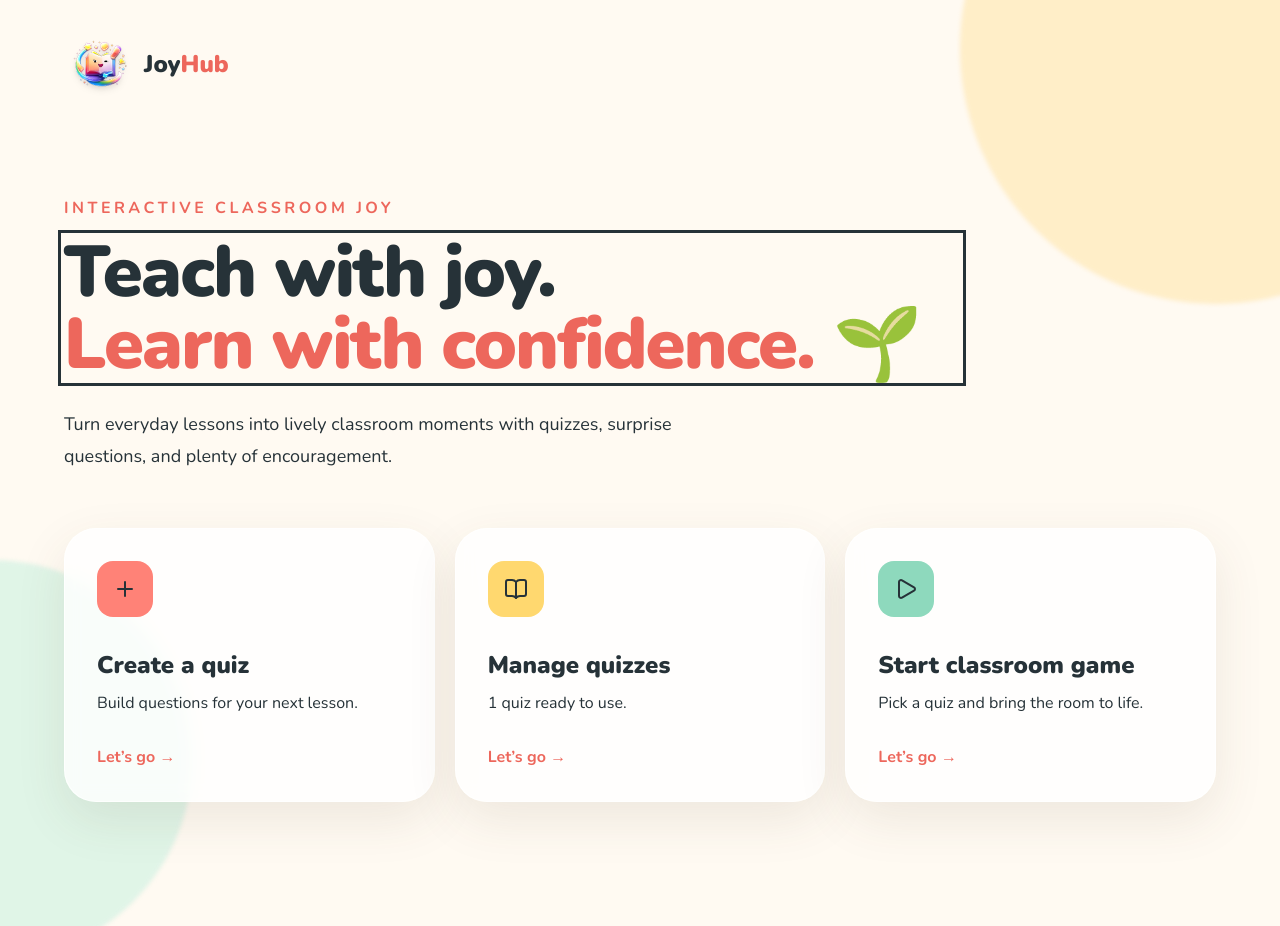
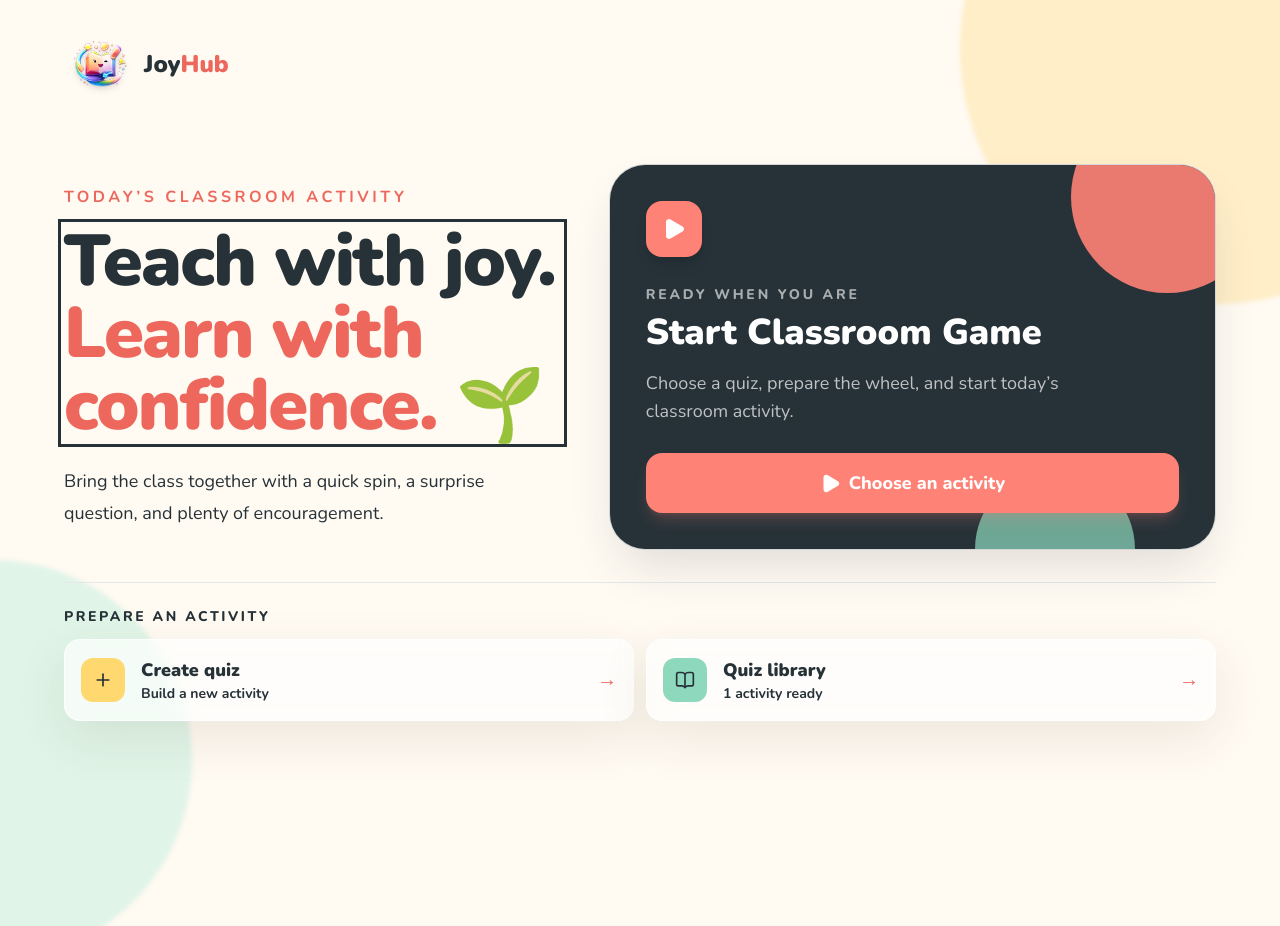
Before and after one commit to khinmyatthu2193/JoyHub, a React (Vite) app: page / in a window 1280 px wide. After the commit the page ends 813 px from the top, so only its background shows below. Built offline with nearby package versions, Linux system fonts and the light colour scheme.

Commit message:
feat: prioritize classroom launch on home

```diff
--- a/src/App.tsx
+++ b/src/App.tsx
@@ -132,7 +132,7 @@
   const updateGame = (next: GameState) => { setGame(next); storage.saveGame(next) }
 
   return <Shell onHome={goHome}>
-    {view === 'dashboard' ? <Dashboard key="dashboard" quizCount={quizzes.length} onCreate={() => editQuiz()} onManage={() => setView('quizzes')} onStart={() => setView('setup')} hasGame={Boolean(game)} onResume={() => setView('game')} /> :
+    {view === 'dashboard' ? <Dashboard key="dashboard" quizCount={quizzes.length} game={game} activeQuiz={quizzes.find(q => q.id === game?.quizId)} onCreate={() => editQuiz()} onManage={() => setView('quizzes')} onStart={() => setView('setup')} onResume={() => setView('game')} /> :
       view === 'quizzes' ? <QuizList key="quizzes" quizzes={quizzes} onBack={goHome} onCreate={() => editQuiz()} onEdit={editQuiz} onDelete={removeQuiz} /> :
       view === 'editor' && draft ? <QuizEditor key="editor" draft={draft} setDraft={setDraft} errors={errors} onBack={() => setView('quizzes')} onSave={validateAndSave} /> :
       view === 'setup' ? <ClassSetup key="setup" quizzes={quizzes} selected={selectedQuizId} setSelected={setSelectedQuizId} settings={classSettings} setSettings={setClassSettings} errors={errors} onBack={goHome} onStart={startGame} /> :
@@ -140,14 +140,26 @@
   </Shell>
 }
 
-function Dashboard({ quizCount, onCreate, onManage, onStart, hasGame, onResume }: { quizCount: number; onCreate: () => void; onManage: () => void; onStart: () => void; hasGame: boolean; onResume: () => void }) {
+function Dashboard({ quizCount, game, activeQuiz, onCreate, onManage, onStart, onResume }: { quizCount: number; game: GameState | null; activeQuiz?: Quiz; onCreate: () => void; onManage: () => void; onStart: () => void; onResume: () => void }) {
   const headingRef = useHeadingFocus()
-  const actions = [
-    { title: 'Create a quiz', text: 'Build questions for your next lesson.', icon: Plus, color: 'bg-coral', action: onCreate },
-    { title: 'Manage quizzes', text: `${quizCount} ${quizCount === 1 ? 'quiz' : 'quizzes'} ready to use.`, icon: BookOpen, color: 'bg-sun', action: onManage },
-    { title: hasGame ? 'Resume classroom game' : 'Start classroom game', text: hasGame ? 'Your classroom progress is safely stored.' : 'Pick a quiz and bring the room to life.', icon: Play, color: 'bg-mint', action: hasGame ? onResume : onStart },
+  const hasGame = Boolean(game)
+  const completed = game?.completedQuestionIds.length ?? 0
+  const total = activeQuiz?.questions.length ?? 0
+  const progress = total ? Math.min(100, completed / total * 100) : 0
+  const secondaryActions = [
+    { title: 'Create quiz', text: 'Build a new activity', icon: Plus, color: 'bg-sun', action: onCreate },
+    { title: 'Quiz library', text: `${quizCount} ${quizCount === 1 ? 'activity' : 'activities'} ready`, icon: BookOpen, color: 'bg-mint', action: onManage },
   ]
-  return <section className="py-16 sm:py-24"><p className="eyebrow">Interactive classroom joy</p><h1 ref={headingRef} tabIndex={-1} className="max-w-4xl text-5xl font-black leading-[.98] tracking-tight text-ink outline-none sm:text-7xl">Teach with joy.<br /><span className="text-coral">Learn with confidence.</span> 🌱</h1><p className="mt-7 max-w-2xl text-lg leading-8 text-ink/65">Turn everyday lessons into lively classroom moments with quizzes, surprise questions, and plenty of encouragement.</p><div className="mt-14 grid gap-5 md:grid-cols-3">{actions.map((a, i) => <motion.button key={a.title} initial={{ opacity: 0, y: 22 }} animate={{ opacity: 1, y: 0 }} transition={{ delay: i * .07 }} whileHover={{ y: -6 }} onClick={a.action} className="card text-left"><span className={`grid h-14 w-14 place-items-center rounded-2xl ${a.color}`}><a.icon /></span><h2 className="mt-8 text-2xl font-black">{a.title}</h2><p className="mt-2 leading-7 text-ink/60">{a.text}</p><span className="mt-7 inline-block font-bold text-coral">Let’s go →</span></motion.button>)}</div></section>
+  return <section className="py-10 sm:py-14 lg:py-16"><div className="grid items-center gap-8 lg:grid-cols-[.9fr_1.1fr] lg:gap-12">
+    <div><p className="eyebrow">Today’s classroom activity</p><h1 ref={headingRef} tabIndex={-1} className="max-w-3xl text-5xl font-black leading-[.98] tracking-tight text-ink outline-none sm:text-7xl">Teach with joy.<br /><span className="text-coral">Learn with confidence.</span> 🌱</h1><p className="mt-6 max-w-xl text-lg leading-8 text-ink/65">Bring the class together with a quick spin, a surprise question, and plenty of encouragement.</p></div>
+    <motion.section initial={{ opacity: 0, y: 18 }} animate={{ opacity: 1, y: 0 }} className="relative overflow-hidden rounded-[2.25rem] border border-white/80 bg-[#263238] p-7 text-white shadow-2xl shadow-[#263238]/15 sm:p-9" aria-labelledby="classroom-launch-title">
+      <span className="absolute -right-12 -top-16 h-48 w-48 rounded-full bg-[#ff8277]/90" aria-hidden="true" /><span className="absolute -bottom-20 right-20 h-40 w-40 rounded-full bg-[#8ed9bd]/70" aria-hidden="true" />
+      <div className="relative"><span className="grid h-14 w-14 place-items-center rounded-2xl bg-coral text-white shadow-lg shadow-black/10"><Play fill="currentColor" aria-hidden="true" /></span><p className="mt-7 text-sm font-extrabold uppercase tracking-[.2em] text-white/60">{hasGame ? 'Saved classroom' : 'Ready when you are'}</p><h2 id="classroom-launch-title" className="mt-2 text-3xl font-black sm:text-4xl">{hasGame ? 'Continue Classroom' : 'Start Classroom Game'}</h2>
+        {hasGame ? <div className="mt-5 rounded-2xl bg-white/10 p-4"><p className="text-xl font-black">{activeQuiz?.title ?? 'Saved classroom activity'}</p><div className="mt-3 flex items-center justify-between gap-3 text-sm font-bold text-white/75"><span>{total ? `${completed} of ${total} questions complete` : `${completed} questions complete`}</span>{total > 0 && <span>{Math.round(progress)}%</span>}</div>{total > 0 && <div className="mt-2 h-2 overflow-hidden rounded-full bg-white/15" role="progressbar" aria-label="Quiz progress" aria-valuemin={0} aria-valuemax={total} aria-valuenow={Math.min(completed, total)}><div className="h-full rounded-full bg-mint" style={{ width: `${progress}%` }} /></div>}</div> : <p className="mt-4 max-w-md text-lg leading-7 text-white/70">Choose a quiz, prepare the wheel, and start today’s classroom activity.</p>}
+        <button className="btn-primary mt-7 w-full justify-center !bg-[#ff8277] !py-4 text-lg hover:!bg-[#ed675c]" onClick={hasGame ? onResume : onStart}><Play size={21} fill="currentColor" /> {hasGame ? 'Continue activity' : 'Choose an activity'}</button>
+      </div>
+    </motion.section>
+  </div><div className="mt-8 border-t border-ink/10 pt-6"><p className="text-sm font-extrabold uppercase tracking-[.18em] text-ink/45">Prepare an activity</p><div className="mt-3 grid gap-3 sm:grid-cols-2">{secondaryActions.map((action, index) => <motion.button key={action.title} initial={{ opacity: 0, y: 12 }} animate={{ opacity: 1, y: 0 }} transition={{ delay: .08 + index * .06 }} whileHover={{ y: -3 }} onClick={action.action} className="flex items-center gap-4 rounded-2xl border border-white/80 bg-white/65 p-4 text-left shadow-soft backdrop-blur transition hover:bg-white"><span className={`grid h-11 w-11 shrink-0 place-items-center rounded-xl ${action.color}`}><action.icon size={20} aria-hidden="true" /></span><span><strong className="block text-lg font-black">{action.title}</strong><span className="text-sm font-bold text-ink/50">{action.text}</span></span><span className="ml-auto text-xl font-black text-coral" aria-hidden="true">→</span></motion.button>)}</div></div></section>
 }
 
 function QuizList({ quizzes, onBack, onCreate, onEdit, onDelete }: { quizzes: Quiz[]; onBack: () => void; onCreate: () => void; onEdit: (q: Quiz) => void; onDelete: (id: string) => void }) {
```
Also changed, not shown: 1 other file (tests, documents, lock files or other folders).
